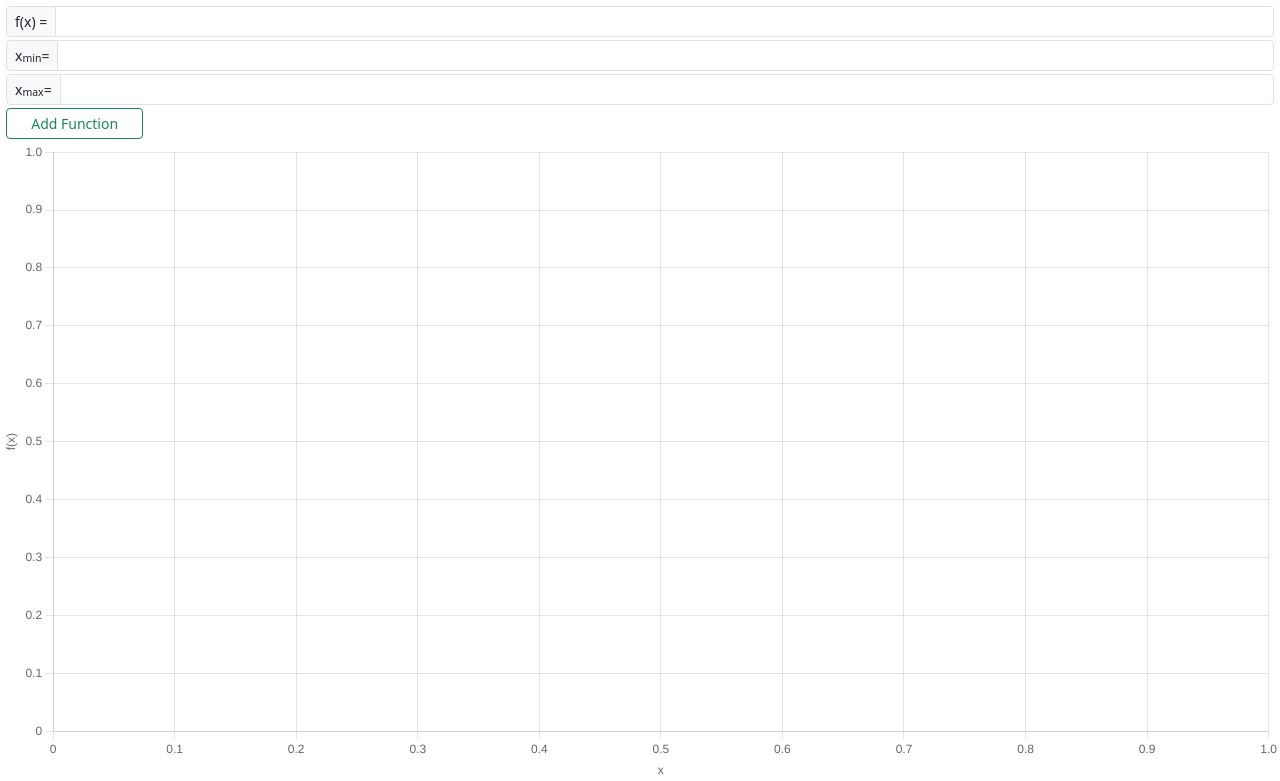
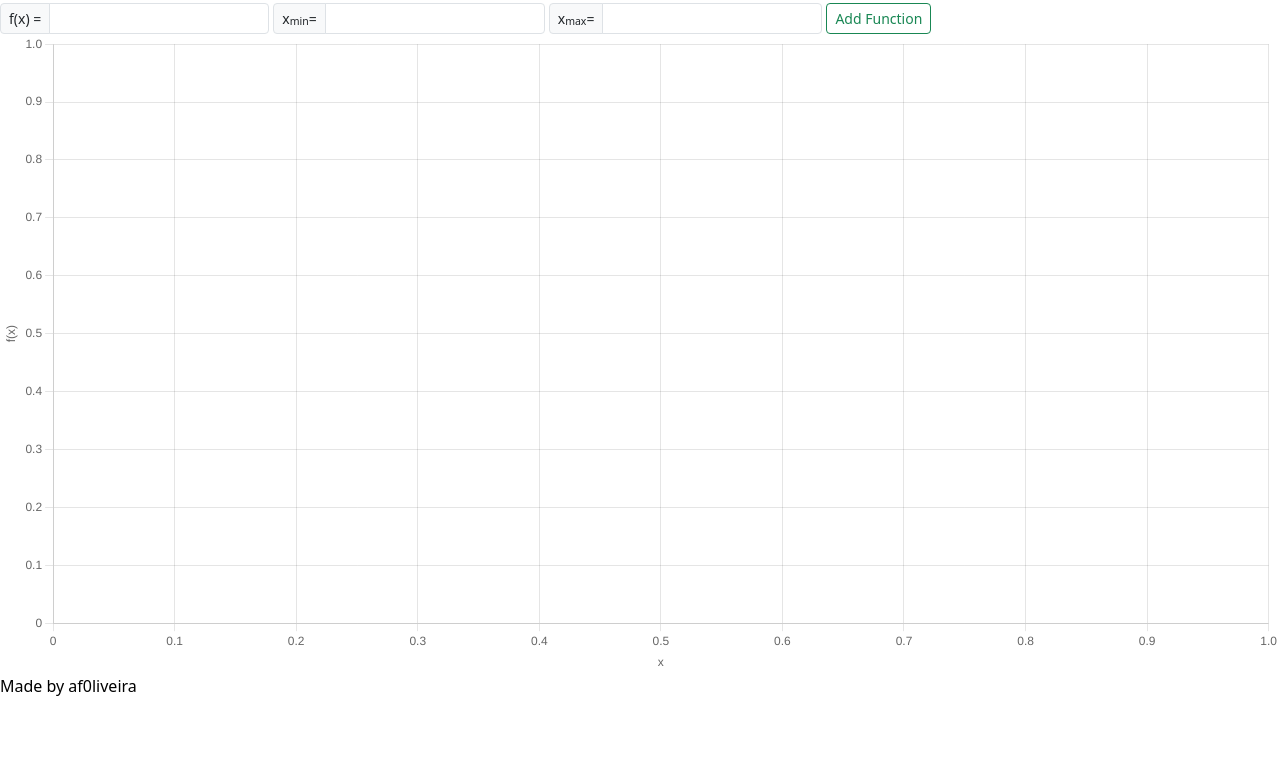
Before and after one commit to af0liveira/funplotter, a Flask app: page / in a window 1280 px wide. Shown: the part 55-836 px from the top of the page. After the commit the page ends 751 px from the top, so only its background shows below. Run offline with Flask 3, Linux system fonts and the light colour scheme.

Commit message:
WIP: Bootstrapping add-function forms

```diff
--- a/app/templates/index.html
+++ b/app/templates/index.html
@@ -81,8 +81,8 @@
           </div>
 
           <div class="col-2">
-            {{ edit_form.update(class_="fn-form__btn-update btn btn-outline-primary btn-sm") }}
-            {{ edit_form.delete(class_="fn-form__btn-delete btn btn-outline-danger btn-sm") }}
+            {{ edit_form.update(class_="btn btn-outline-primary btn-sm") }}
+            {{ edit_form.delete(class_="btn btn-outline-danger btn-sm") }}
           </div>
         </form>
 
@@ -90,9 +90,10 @@
     </div>
 
     <div class="fn-add" id="fn-add">
-      <form class="fn-form" id="fn-form" action="{{ url_for('index') }}" method="post" novalidate>
+      <form class="row row-cols-lg-auto g-1 align-items-center" id="fn-form" action="{{ url_for('index') }}" method="post" novalidate>
         {{ add_form.hidden_tag() }}
 
+        <div class="col-4">
           <div class="input-group input-group-sm">
             {{ add_form.function.label(class_="input-group-text") }}
             {% if add_form.function.errors %}
@@ -106,7 +107,9 @@
               {{ add_form.function(class_="form-control form-control-sm") }}
             {% endif %}
           </div>
+        </div>
 
+        <div class="col-2">
           <div class="input-group input-group-sm">
             {{ add_form.xMin.label(class_="input-group-text") }}
             {% if add_form.xMin.errors %}
@@ -120,7 +123,9 @@
               {{ add_form.xMin(class_="form-control form-control-sm") }}
             {% endif %}
           </div>
+        </div>
 
+        <div class="col-2">
           <div class="input-group input-group-sm">
             {{ add_form.xMax.label(class_="input-group-text") }}
             {% if add_form.xMax.errors %}
@@ -134,9 +139,12 @@
               {{ add_form.xMax(class_="form-control form-control-sm") }}
             {% endif %}
           </div>
+        </div>
 
+        <div class="col-2">
           <div class="fn-form__buttons">
-          {{ add_form.submit(class_="fn-form__btn-add btn btn-outline-success btn-sm") }}
+            {{ add_form.submit(class_="btn btn-outline-success btn-sm") }}
+          </div>
         </div>
       </form>
     </div>
```
Lines whose indentation alone changed are shown as unchanged.
